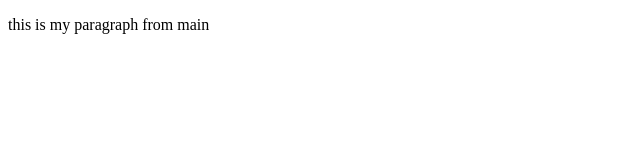
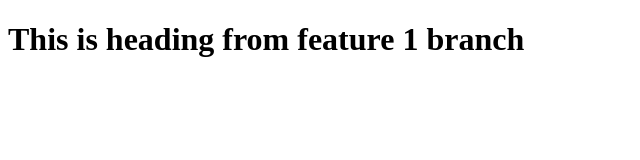
Before and after one commit to Mhassankhan6/class5.1, a plain HTML site: page index.html in a window 1280 px wide. Shown: the whole page, without its empty margins (0-640 px from the left). Drawn offline with Linux system fonts and the light colour scheme.

Commit message:
add heading from f1

```diff
--- a/index.html
+++ b/index.html
@@ -6,6 +6,6 @@
     <title>Document</title>
 </head>
 <body>
-    <p>this is my paragraph from main</p>
+    <h1>This is heading from feature 1 branch</h1>
 </body>
 </html>
```
